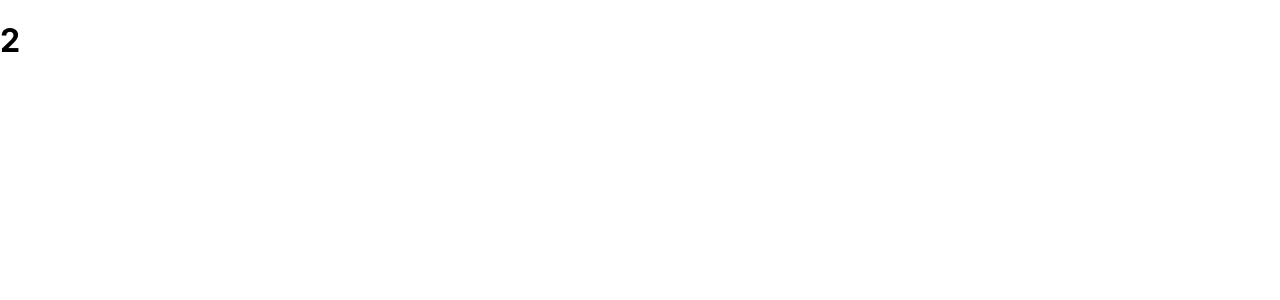
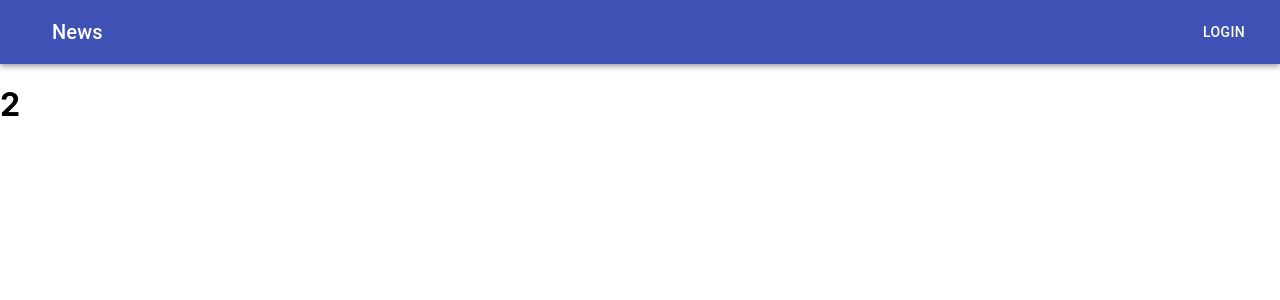
Before and after one commit to Chicago19/team-3, a React (Create React App) app: page / in a window 1280 px wide. Shown: the top 300 px of the page. Built offline with nearby package versions, Linux system fonts and the light colour scheme.

Commit message:
This is the working nav bar. Need to correct tabs and login

```diff
--- a/src/App.js
+++ b/src/App.js
@@ -1,10 +1,14 @@
 import React from 'react';
 import Landing from '../src/Pages/Landing/landing'
+import Nav from '../src/Components/navbar'
 
 function App() {
   return (
     <div>
+    <React.Fragment>
+    <Nav/>
     <Landing/>
+    </React.Fragment>
     </div>
   );
 }
--- /dev/null
+++ b/src/Components/navbar.js
@@ -0,0 +1,38 @@
+import React from 'react'
+import { makeStyles } from '@material-ui/core/styles'
+import AppBar from '@material-ui/core/AppBar'
+import Toolbar from '@material-ui/core/Toolbar'
+import Typography from '@material-ui/core/Typography'
+import Button from '@material-ui/core/Button'
+import IconButton from '@material-ui/core/IconButton'
+
+const useStyles = makeStyles(theme => ({
+  root: {
+    flexGrow: 1,
+  },
+  menuButton: {
+    marginRight: theme.spacing(2),
+  },
+  title: {
+    flexGrow: 1,
+  },
+}));
+
+export default function ButtonAppBar() {
+  const classes = useStyles();
+
+  return (
+    <div className={classes.root}>
+      <AppBar position="static">
+        <Toolbar>
+          <IconButton edge="start" className={classes.menuButton} color="inherit" aria-label="menu">
+          </IconButton>
+          <Typography variant="h6" className={classes.title}>
+            News
+          </Typography>
+          <Button color="inherit">Login</Button>
+        </Toolbar>
+      </AppBar>
+    </div>
+  );
+}
--- a/src/Pages/Landing/landing.js
+++ b/src/Pages/Landing/landing.js
@@ -1,5 +1,6 @@
 import React from 'react'
-
+import ReactDOM from 'react-dom'
+import Button from '@material-ui/core/Button'
 
 function Landing() {
   return (
```
Also changed, not shown: 1 other file (tests, documents, lock files or other folders).
